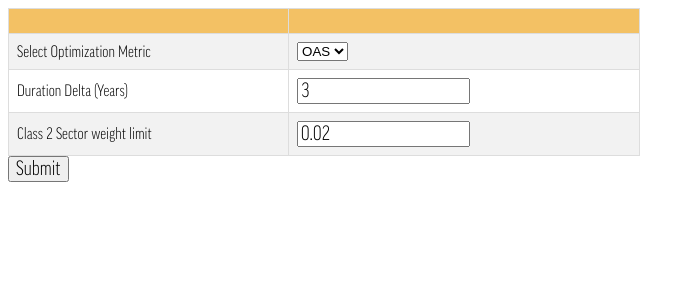
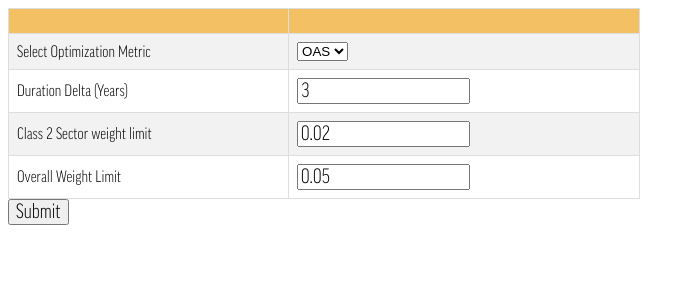
Before and after one commit to Desitrain22/bbhoptimizer, a Flask app: page /optimizer in a window 1280 px wide. Shown: the top 300 px of the page, without its empty margins (0-695 px from the left). Run offline with Flask 3, Linux system fonts and the light colour scheme; parts of the project's set-up code (start-up, migrations or seed data) failed here and were passed over.

Commit message:
optimizer UI field scroll bars and numeric input defaults

```diff
--- a/app.py
+++ b/app.py
@@ -1,5 +1,5 @@
 from flask import Flask, render_template, request
-from optimizer import summarize, filter, get_categories
+from optimizer import summarize, filter, get_categories, optimize
 import pandas as pd
 
 
@@ -41,11 +41,16 @@ def result():
             4: result["CLASS_4"][0],
         },
         rating=result["Rating"][0],
-        dur_cell_min=int(result["EFFDUR Max"][0]),
-        dur_cell_max=int(result["EFFDUR Min"][0]),
+        dur_cell_min=float(result["EFFDUR Max"][0]),
+        dur_cell_max=float(result["EFFDUR Min"][0]),
     )
     return render_template(
-        "summary_result.html", ytm=summary["YTM"], oas=summary["OAS"], mv=summary["mv"]
+        "summary_result.html",
+        categories=get_categories(df),
+        ratings=get_categories(df, ["RATING"])["RATING"],
+        ytm=summary["YTM"],
+        oas=summary["OAS"],
+        mv=summary["mv"],
     )
 
 
@@ -54,5 +59,22 @@ def optimizer():
     return render_template("optimizer.html")
 
 
+@app.route("/optimizer_result", methods=["POST"])
+def optimizer_result():
+    result = request.form.to_dict(flat=False)
+    print(result)
+    print(
+        optimize(
+            df,
+            str(result["Metric"][0]),
+            pd.Timestamp("2023-03-31"),
+            sec_weight=float(result["Sector Max"][0]),
+            max_indiv_weight=float(result["Weight Max"][0]),
+            delta=int(result["EFFDUR Max"][0]),
+        )
+    )
+    return optimizer_result()
+
+
 if __name__ == "__main__":
     app.run(debug=True)
--- a/templates/optimizer.html
+++ b/templates/optimizer.html
@@ -1,7 +1,7 @@
 {% extends 'base.html' %} {% block head %} {{ super() }}
 <title>BBH Bond Universe</title>
 {% endblock %} {% block body %} {{ super() }}
-<form method="POST" action="/optimzer_result">
+<form method="POST" action="/optimizer_result">
   <table class="player_table" id="player_table">
     <tr>
       <th></th>
@@ -28,6 +28,12 @@
         <input type="number" step="0.01" name="Sector Max" value="0.02" />
       </td>
     </tr>
+    <tr>
+      <td>Overall Weight Limit</td>
+      <td class="tdinput black">
+        <input type="number" step="0.01" name="Weight Max" value="0.05" />
+      </td>
+    </tr>
   </table>
   <input type="submit" value="Submit" />
 </form>
```
Also changed, not shown: optimizer.py (+9 -2 lines), templates/summary_result.html (+1 -7 lines).
